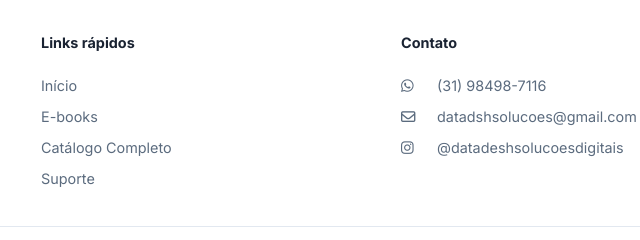
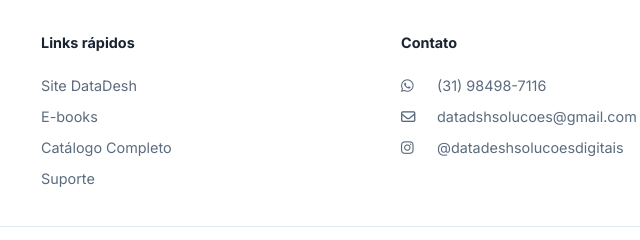
Before and after one commit to datadeshsolucoes-design/ebooks, a plain HTML site: page index.html in a window 1280 px wide. Shown: the part 7092-7332 px from the top of the page, 519-1159 px from the left. Drawn offline with Linux system fonts and the light colour scheme.

Commit message:
Update index.html

```diff
--- a/index.html
+++ b/index.html
@@ -1217,7 +1217,7 @@
                 </div>
                 <div class="footer-links">
                     <h4>Links rápidos</h4>
-                    <a href="https://datadeshsolucoes-design.github.io/Servicos-digitais/">Início</a>
+                    <a href="https://datadeshsolucoes-design.github.io/Servicos-digitais/">Site DataDesh</a>
                     <a href="#catalogo">E-books</a>
                     <a href="https://datadeshsolucoes-design.github.io/catalago-sem-precos-DataDesh/" target="_blank" rel="noopener">Catálogo Completo</a>
                     <a href="https://wa.me/5531984987116" target="_blank" rel="noopener">Suporte</a>
@@ -1808,7 +1808,7 @@
         }
 
         // ============================================================
-        // RENDERIZAR CARD INDIVIDUAL (AGORA USA IMAGEM DO COMBO)
+        // RENDERIZAR CARD INDIVIDUAL
         // ============================================================
         function renderizarCardHTML(eb) {
             let cardClasses = "ebook-card";
@@ -1824,7 +1824,6 @@
                 ? `<span class="combo-economy">💰 Economize R$ ${economia}</span>`
                 : "";
 
-            // TODOS usam imagem real (inclusive os combos, agora)
             const capaHTML = `<div class="${eb.isCombo ? 'ebook-cover-combo-img' : 'ebook-cover-img'}">
                 <img src="${eb.imagem}" alt="Capa do ${eb.titulo}" loading="lazy"
                      onerror="this.style.display='none'; this.parentNode.innerHTML='<div style=\\'aspect-ratio:3/4;display:flex;flex-direction:column;justify-content:space-between;padding:24px 20px;color:white;position:relative;overflow:hidden;background:linear-gradient(135deg,#0f766e,#7c3aed);\\'><div style=\\'font-size:1.15rem;font-weight:900;line-height:1.15;\\'>${eb.titulo}</div><div style=\\'font-size:0.7rem;opacity:0.85;text-transform:uppercase;\\'>${eb.isCombo ? eb.comboItens.length + ' e-books em 1' : (eb.subtitulo || '')}</div></div>';">
```
